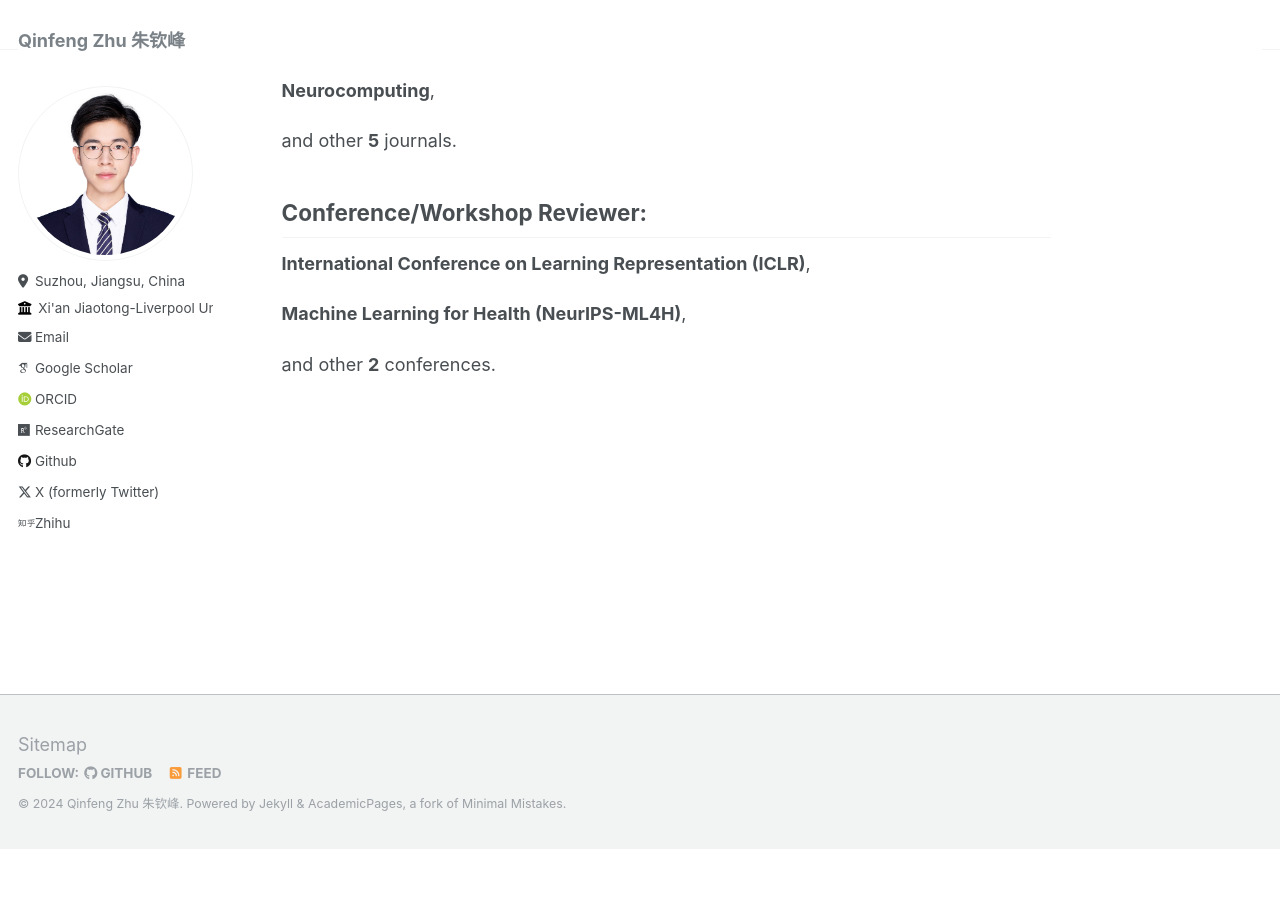
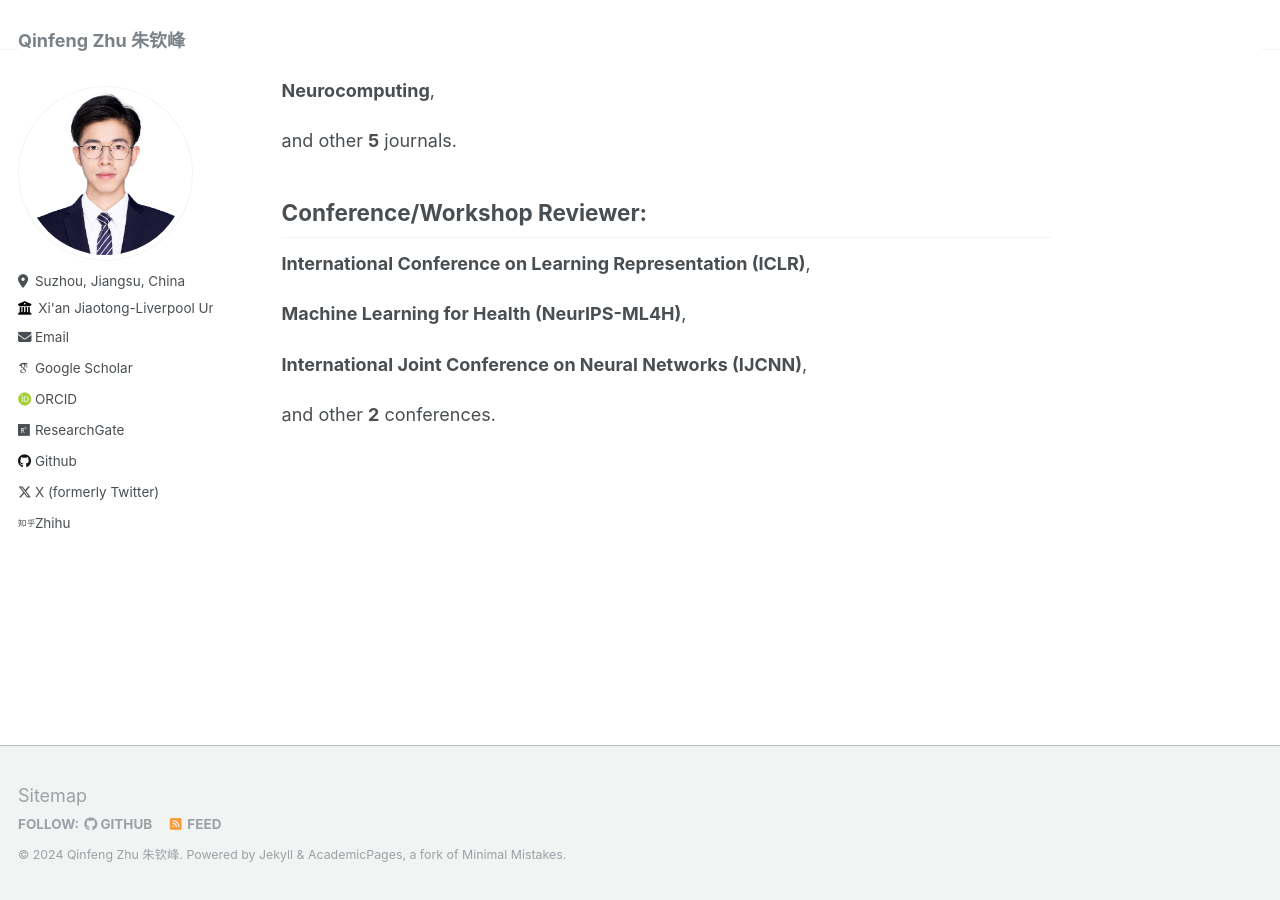
Before and after one commit to zhuqinfeng1999/zhuqinfeng1999.github.io, a Jekyll site: the page built from _pages/about.md, in a window 1280 px wide and 900 px high, scrolled down 2079 px. Built offline with Jekyll 4.4.1, drawn with Linux system fonts in a browser that asks for light colours; some web fonts are replaced; before the commit the page ends 2929 px from its top, so only the background shows below that.

Commit message:
Update about.md

```diff
--- a/_pages/about.md
+++ b/_pages/about.md
@@ -184,6 +184,8 @@ and other **5** journals.
 
 **Machine Learning for Health (NeurIPS-ML4H)**,
 
+**International Joint Conference on Neural Networks (IJCNN)**,
+
 and other **2** conferences.
 
 <br>
```
